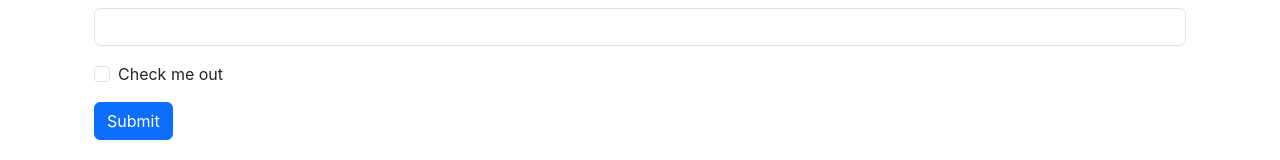
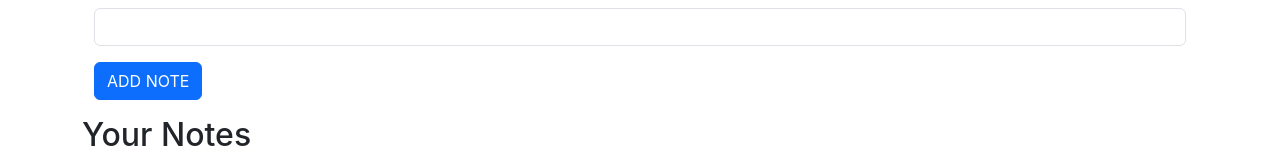
Before and after one commit to parshva555/inotebook, a React (Create React App) app: page / in a window 1280 px wide. Shown: the part 268-428 px from the top of the page. Built offline with nearby package versions, Linux system fonts and the light colour scheme.

Commit message:
Adding delete note functionality

```diff
--- a/src/components/About.js
+++ b/src/components/About.js
@@ -1,5 +1,5 @@
 
-import React,{ useContext, useEffect } from 'react'
+import React from 'react'
 const About = () => {
 
   return (
--- a/src/components/AddNotes.js
+++ b/src/components/AddNotes.js
@@ -44,18 +44,9 @@
               onChange={onChange}
             />
           </div>
-          <div className="mb-3 form-check">
-            <input
-              type="checkbox"
-              className="form-check-input"
-              id="exampleCheck1"
-            />
-            <label className="form-check-label" htmlFor="exampleCheck1">
-              Check me out
-            </label>
-          </div>
+
           <button type="submit" className="btn btn-primary" onClick={handleClick}>
-            Submit
+            ADD NOTE
           </button>
         </form>
       </div>
--- a/src/components/Navbar.js
+++ b/src/components/Navbar.js
@@ -5,9 +5,7 @@
 
 const Navbar = () => {
   let location = useLocation();
-  useEffect(() => {
-    console.log(location.pathname)
-  },[location])
+
   return (
       <nav className="navbar navbar-expand-lg navbar-dark  bg-dark">
         <div className="container-fluid">
--- a/src/components/NoteItem.js
+++ b/src/components/NoteItem.js
@@ -1,14 +1,17 @@
-import React from "react";
+import React ,{useContext} from "react";
+import noteContext from "../context/notes/noteContext";
+const NoteItem = (props) => {
+  const context = useContext(noteContext);
+  const {deleteNote} = context;
+  const { note } = props;
 
-const NoteItem = (props) => {
-  const { note } = props;
   return (
     <div className="col-md-3">
       <div className="card my-3">
         <div className="card-body">
           <h5 className="card-title">{note.title}</h5>
           <p className="card-text">{note.description}</p>
-          <i className="fa-solid fa-trash mx-2"></i>
+          <i className="fa-solid fa-trash mx-2" onClick={()=>{deleteNote(note._id)}}></i>
           <i className="fa-solid fa-pen-to-square mx-2"></i>
         </div>
       </div>
--- a/src/components/Notes.js
+++ b/src/components/Notes.js
@@ -5,7 +5,7 @@
 import AddNotes from "./AddNotes";
 const Notes = () => {
   const context = useContext(noteContext);
-  const { notes, addNote } = context;
+  const { notes } = context;
   return (
     <>
       <AddNotes />
--- a/src/context/notes/NoteState.js
+++ b/src/context/notes/NoteState.js
@@ -94,11 +94,14 @@
           setNotes(notes.concat(note));
       }
       // Delete a Note
-      const deleteNote = () => {
-
+       // To do API call
+      const deleteNote = (id) => {
+        console.log("Deleting the note with id" + id)
+        const newNotes = notes.filter((note) => {return note._id!==id})
+        setNotes(newNotes);
       }
       // Edit a Note
-      const editNote = () => {
+      const editNote = (id,title,description,tag) => {
 
       }
     return (
```
